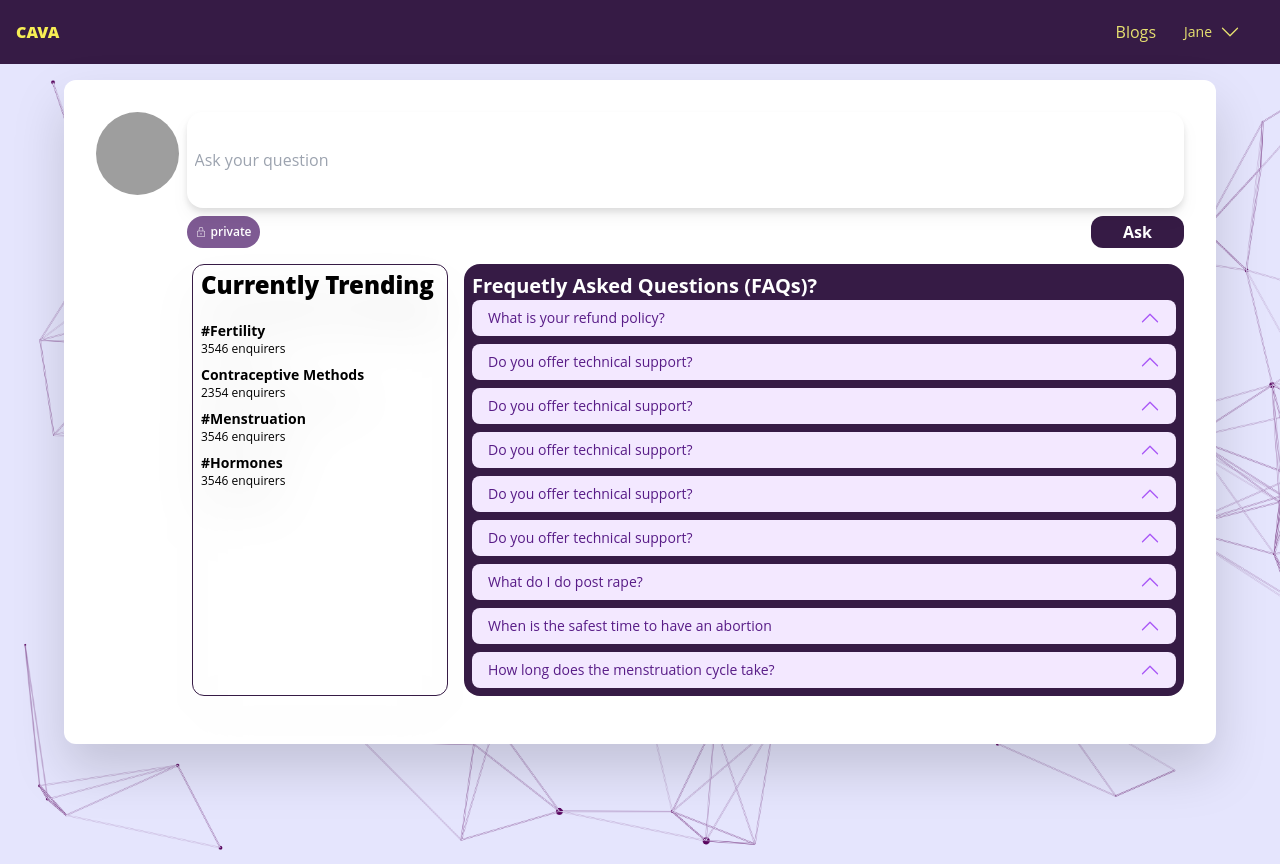
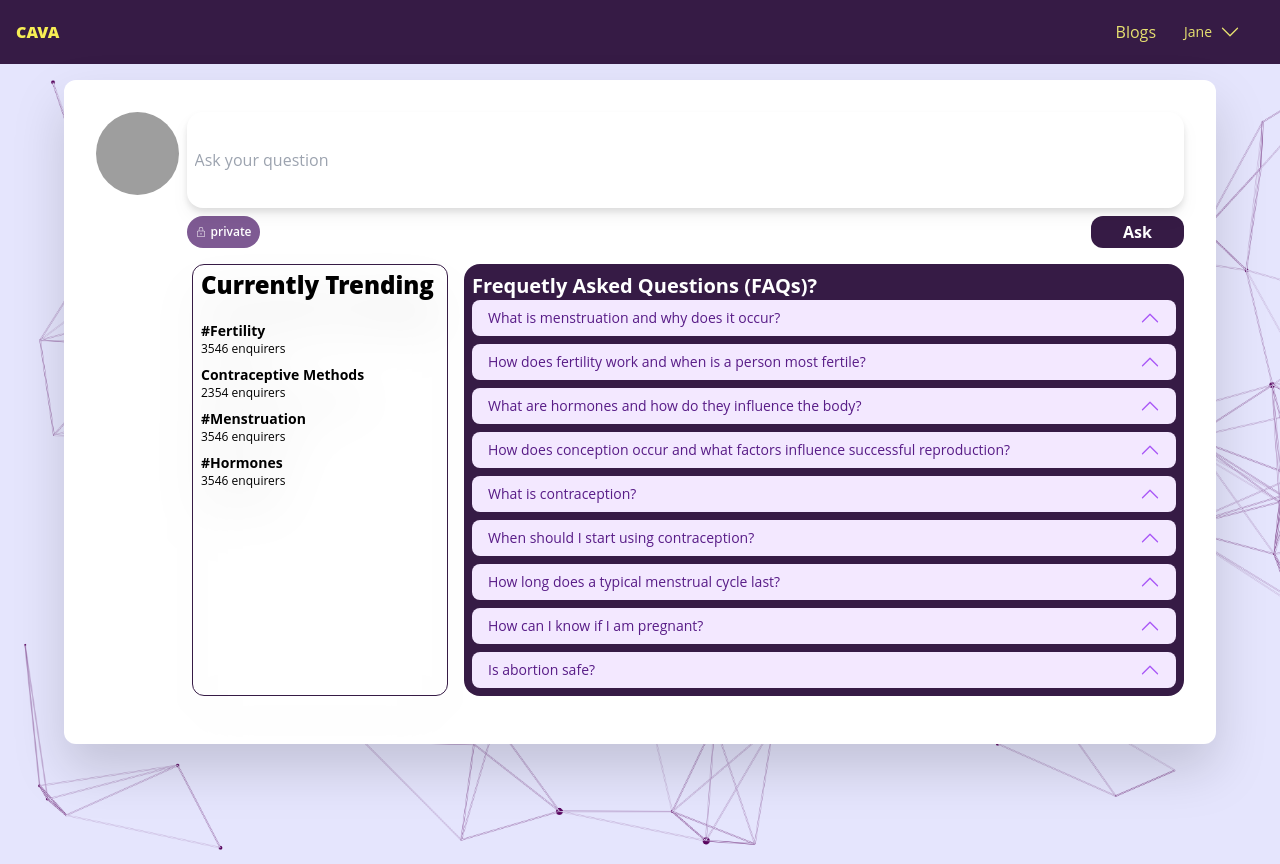
Before and after one commit to refilwe-m/cava-app, a React (Vite) app: page /user in a window 1280 px wide. Built offline with nearby package versions, Linux system fonts and the light colour scheme; grey boxes are pictures that could not be loaded.

Commit message:
Update faq.tsx

```diff
--- a/src/components/atoms/faq/faq.tsx
+++ b/src/components/atoms/faq/faq.tsx
@@ -11,16 +11,14 @@ export const FAQ = () => {
         {({ open }) => (
           <>
             <Disclosure.Button className="flex w-full justify-between rounded-lg bg-purple-100 px-4 py-2 text-left text-sm font-medium text-purple-900 hover:bg-purple-200 focus:outline-none focus-visible:ring focus-visible:ring-purple-500 focus-visible:ring-opacity-75">
-              <span>What is your refund policy?</span>
+              <span>What is menstruation and why does it occur?</span>
               <BsChevronUp
-                className={`${
-                  open ? "rotate-180 transform" : ""
+                className={`${open ? "rotate-180 transform" : ""
                   } h-5 w-5 text-purple-500`}
               />
             </Disclosure.Button>
             <Disclosure.Panel className="px-4 pt-4 pb-2 text-sm text-white">
-              If you're unhappy with your purchase for any reason, email us
-              within 90 days and we'll refund you in full, no questions asked.
+              Menstruation is the monthly shedding of the uterine lining, typically lasting 3-7 days. It occurs as a result of hormonal changes in the menstrual cycle.
             </Disclosure.Panel>
           </>
         )}
@@ -29,15 +27,14 @@ export const FAQ = () => {
         {({ open }) => (
           <>
             <Disclosure.Button className="flex w-full justify-between rounded-lg bg-purple-100 px-4 py-2 text-left text-sm font-medium text-purple-900 hover:bg-purple-200 focus:outline-none focus-visible:ring focus-visible:ring-purple-500 focus-visible:ring-opacity-75">
-              <span>Do you offer technical support?</span>
+              <span>How does fertility work and when is a person most fertile?</span>
               <BsChevronUp
-                className={`${
-                  open ? "rotate-180 transform" : ""
+                className={`${open ? "rotate-180 transform" : ""
                   } h-5 w-5 text-purple-500`}
               />
             </Disclosure.Button>
-            <Disclosure.Panel className="px-4 pt-4 pb-2 text-sm text-gray-500">
-              No.
+            <Disclosure.Panel className="px-4 pt-4 pb-2 text-sm text-white">
+              Fertility refers to the ability to conceive and have a successful pregnancy. A person is most fertile around the time of ovulation, which usually occurs mid-cycle.
             </Disclosure.Panel>
           </>
         )}
@@ -46,15 +43,14 @@ export const FAQ = () => {
         {({ open }) => (
           <>
             <Disclosure.Button className="flex w-full justify-between rounded-lg bg-purple-100 px-4 py-2 text-left text-sm font-medium text-purple-900 hover:bg-purple-200 focus:outline-none focus-visible:ring focus-visible:ring-purple-500 focus-visible:ring-opacity-75">
-              <span>Do you offer technical support?</span>
+              <span>What are hormones and how do they influence the body?</span>
               <BsChevronUp
-                className={`${
-                  open ? "rotate-180 transform" : ""
+                className={`${open ? "rotate-180 transform" : ""
                   } h-5 w-5 text-purple-500`}
               />
             </Disclosure.Button>
-            <Disclosure.Panel className="px-4 pt-4 pb-2 text-sm text-gray-500">
-              No.
+            <Disclosure.Panel className="px-4 pt-4 pb-2 text-sm text-white">
+              Hormones are chemical messengers produced by the body's endocrine system that regulate various bodily functions and processes.
             </Disclosure.Panel>
           </>
         )}
@@ -63,15 +59,14 @@ export const FAQ = () => {
         {({ open }) => (
           <>
             <Disclosure.Button className="flex w-full justify-between rounded-lg bg-purple-100 px-4 py-2 text-left text-sm font-medium text-purple-900 hover:bg-purple-200 focus:outline-none focus-visible:ring focus-visible:ring-purple-500 focus-visible:ring-opacity-75">
-              <span>Do you offer technical support?</span>
+              <span>How does conception occur and what factors influence successful reproduction?</span>
               <BsChevronUp
-                className={`${
-                  open ? "rotate-180 transform" : ""
+                className={`${open ? "rotate-180 transform" : ""
                   } h-5 w-5 text-purple-500`}
               />
             </Disclosure.Button>
-            <Disclosure.Panel className="px-4 pt-4 pb-2 text-sm text-gray-500">
-              No.
+            <Disclosure.Panel className="px-4 pt-4 pb-2 text-sm text-white">
+              Conception occurs when sperm fertilizes an egg, typically in the fallopian tubes. Factors influencing successful reproduction include ovulation, healthy sperm and egg, and favorable conditions in the reproductive tract.
             </Disclosure.Panel>
           </>
         )}
@@ -80,15 +75,14 @@ export const FAQ = () => {
         {({ open }) => (
           <>
             <Disclosure.Button className="flex w-full justify-between rounded-lg bg-purple-100 px-4 py-2 text-left text-sm font-medium text-purple-900 hover:bg-purple-200 focus:outline-none focus-visible:ring focus-visible:ring-purple-500 focus-visible:ring-opacity-75">
-              <span>Do you offer technical support?</span>
+              <span>What is contraception?</span>
               <BsChevronUp
-                className={`${
-                  open ? "rotate-180 transform" : ""
+                className={`${open ? "rotate-180 transform" : ""
                   } h-5 w-5 text-purple-500`}
               />
             </Disclosure.Button>
-            <Disclosure.Panel className="px-4 pt-4 pb-2 text-sm text-gray-500">
-              No.
+            <Disclosure.Panel className="px-4 pt-4 pb-2 text-sm text-white">
+              Contraception, also known as birth control, refers to methods and techniques used to prevent pregnancy. It allows individuals to make informed decisions about if and when they want to have children.
             </Disclosure.Panel>
           </>
         )}
@@ -97,15 +91,14 @@ export const FAQ = () => {
         {({ open }) => (
           <>
             <Disclosure.Button className="flex w-full justify-between rounded-lg bg-purple-100 px-4 py-2 text-left text-sm font-medium text-purple-900 hover:bg-purple-200 focus:outline-none focus-visible:ring focus-visible:ring-purple-500 focus-visible:ring-opacity-75">
-              <span>Do you offer technical support?</span>
+              <span>When should I start using contraception?</span>
               <BsChevronUp
-                className={`${
-                  open ? "rotate-180 transform" : ""
+                className={`${open ? "rotate-180 transform" : ""
                   } h-5 w-5 text-purple-500`}
               />
             </Disclosure.Button>
-            <Disclosure.Panel className="px-4 pt-4 pb-2 text-sm text-gray-500">
-              No.
+            <Disclosure.Panel className="px-4 pt-4 pb-2 text-sm text-white">
+              It is recommended to start using contraception before becoming sexually active to prevent unintended pregnancies and protect against sexually transmitted infections (STIs).
             </Disclosure.Panel>
           </>
         )}
@@ -114,15 +107,14 @@ export const FAQ = () => {
         {({ open }) => (
           <>
             <Disclosure.Button className="flex w-full justify-between rounded-lg bg-purple-100 px-4 py-2 text-left text-sm font-medium text-purple-900 hover:bg-purple-200 focus:outline-none focus-visible:ring focus-visible:ring-purple-500 focus-visible:ring-opacity-75">
-              <span>What do I do post rape?</span>
+              <span>How long does a typical menstrual cycle last?</span>
               <BsChevronUp
-                className={`${
-                  open ? "rotate-180 transform" : ""
+                className={`${open ? "rotate-180 transform" : ""
                   } h-5 w-5 text-purple-500`}
               />
             </Disclosure.Button>
-            <Disclosure.Panel className="px-4 pt-4 pb-2 text-sm text-gray-500">
-              No.
+            <Disclosure.Panel className="px-4 pt-4 pb-2 text-sm text-white">
+              The average menstrual cycle lasts around 28 days, but it can vary between individuals.
             </Disclosure.Panel>
           </>
         )}
@@ -131,15 +123,15 @@ export const FAQ = () => {
         {({ open }) => (
           <>
             <Disclosure.Button className="flex w-full justify-between rounded-lg bg-purple-100 px-4 py-2 text-left text-sm font-medium text-purple-900 hover:bg-purple-200 focus:outline-none focus-visible:ring focus-visible:ring-purple-500 focus-visible:ring-opacity-75">
-              <span>When is the safest time to have an abortion</span>
+              <span>How can I know if I am pregnant?</span>
               <BsChevronUp
-                className={`${
-                  open ? "rotate-180 transform" : ""
+                className={`${open ? "rotate-180 transform" : ""
                   } h-5 w-5 text-purple-500`}
               />
             </Disclosure.Button>
-            <Disclosure.Panel className="px-4 pt-4 pb-2 text-sm text-gray-500">
-              No.
+            <Disclosure.Panel className="px-4 pt-4 pb-2 text-sm text-white">
+              If you have had unprotected sex or suspect you might be pregnant, it's important to take a pregnancy test to confirm. Home pregnancy tests are available over-the-counter at pharmacies and are easy to use. You can also consult a healthcare professional for a pregnancy test and guidance.
+
             </Disclosure.Panel>
           </>
         )}
@@ -148,15 +140,14 @@ export const FAQ = () => {
         {({ open }) => (
           <>
             <Disclosure.Button className="flex w-full justify-between rounded-lg bg-purple-100 px-4 py-2 text-left text-sm font-medium text-purple-900 hover:bg-purple-200 focus:outline-none focus-visible:ring focus-visible:ring-purple-500 focus-visible:ring-opacity-75">
-              <span>How long does the menstruation cycle take?</span>
+              <span>Is abortion safe?</span>
               <BsChevronUp
-                className={`${
-                  open ? "rotate-180 transform" : ""
+                className={`${open ? "rotate-180 transform" : ""
                   } h-5 w-5 text-purple-500`}
               />
             </Disclosure.Button>
-            <Disclosure.Panel className="px-4 pt-4 pb-2 text-sm text-gray-500">
-              No.
+            <Disclosure.Panel className="px-4 pt-4 pb-2 text-sm text-white">
+              Abortion, when performed by trained healthcare professionals in a safe and legal setting, is generally considered a safe medical procedure. Complications are rare, but like any medical procedure, there are some potential risks and side effects. It's crucial to seek abortion services from qualified healthcare providers who can provide appropriate care and support.
             </Disclosure.Panel>
           </>
         )}
```
Lines whose indentation alone changed are shown as unchanged.
